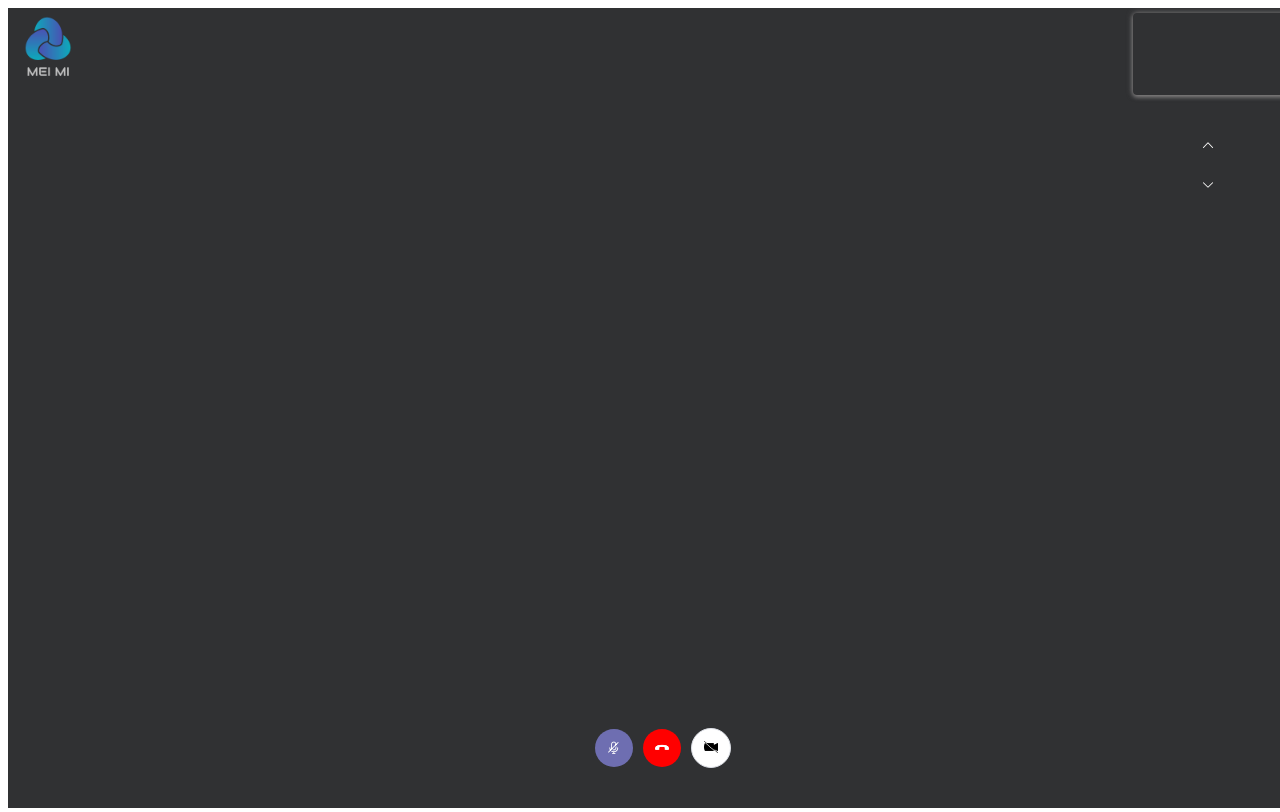
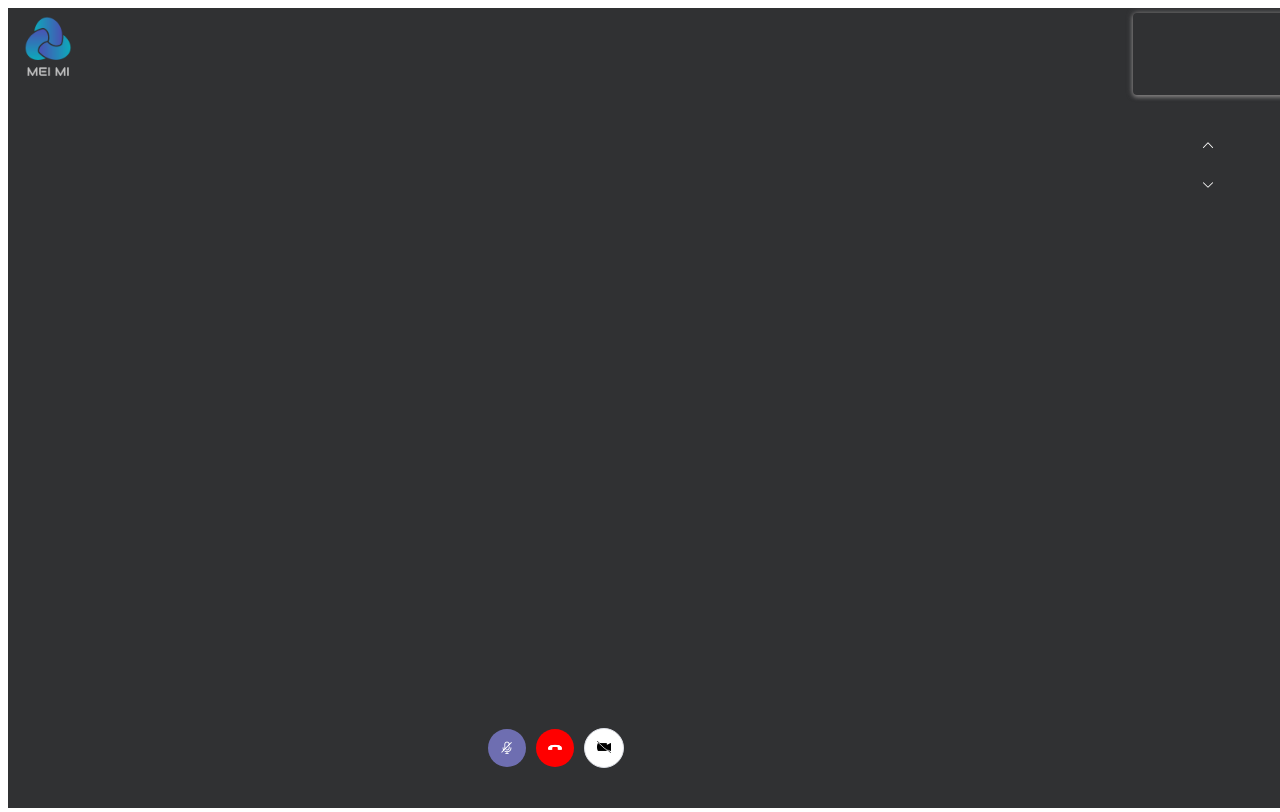
Before and after one commit to luleilulalei/meimi-meeting, a Vue app: page /meeting/1 in a window 1280 px wide. Built offline with nearby package versions, Linux system fonts and the light colour scheme.

Commit message:
modify meeting

```diff
--- a/src/components/Meeting.vue
+++ b/src/components/Meeting.vue
@@ -53,7 +53,10 @@
                         </el-col>
                     </el-row>
                     <el-row style="bottom:5%;position:absolute;width:100%">
-                        <el-col :push="11" :span="3">
+                        <!-- <el-col :push="2" :span="2">
+                            <el-button circle class="el-icon-s-platform" @click="sharePlatform"></el-button>
+                        </el-col> -->
+                        <el-col :push="9" :span="3">
                             <el-button class="microphone-btn" v-if="turnonMicrophone" circle icon="el-icon-microphone" @click="clickturnDownMicrophone"></el-button>
                             <el-button class="microphone-btn" v-else circle icon="el-icon-turn-off-microphone" @click="clickturnOnMicrophone"></el-button>
                             <el-button circle class="hangup-btn" @click="leave">
@@ -161,8 +164,8 @@ export default {
         },
 
         joinRoom(){
-            const SIGNAL_SERVER = 'https://8.131.49.214'; //prod
-            // const SIGNAL_SERVER = 'http://localhost:3456'; //dev
+            // const SIGNAL_SERVER = 'https://8.131.49.214'; //prod
+            const SIGNAL_SERVER = 'http://localhost:3456'; //dev
 
             this.localSocket = this.$socketIoClient(SIGNAL_SERVER);
 
@@ -367,7 +370,8 @@ export default {
         clickturnDownMicrophone(){
             this.turnonMicrophone=false;
             this.renderAudio();
-        }
+        },
+        sharePlatform(){}
     },
     mounted() {
         this._initRoom();
```
